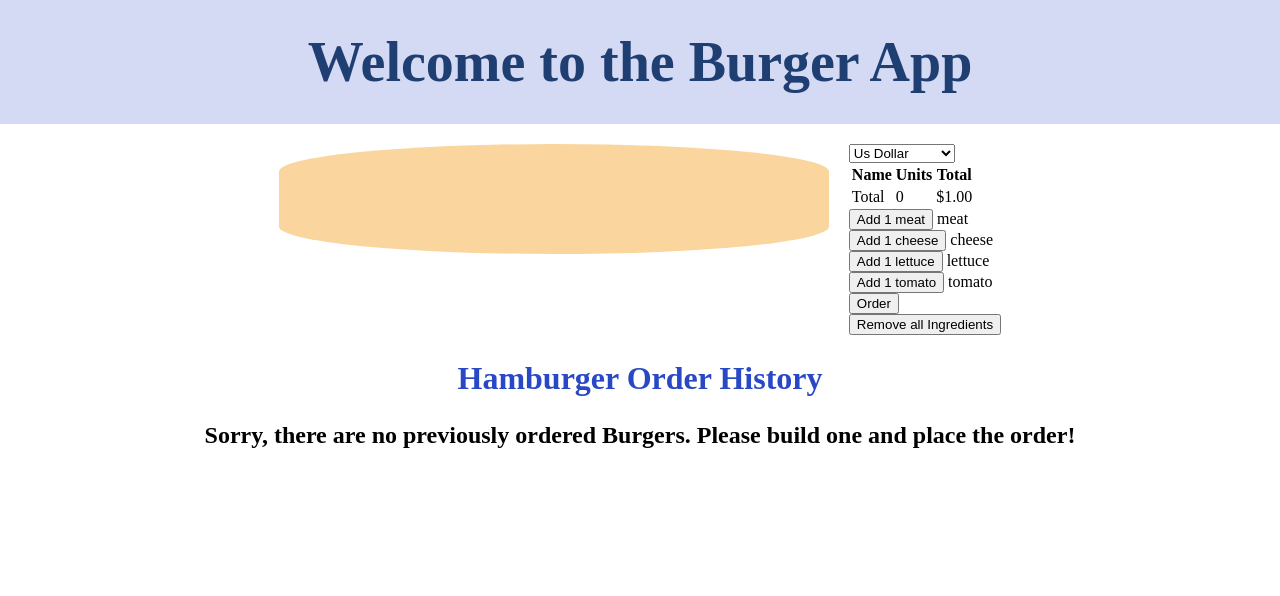
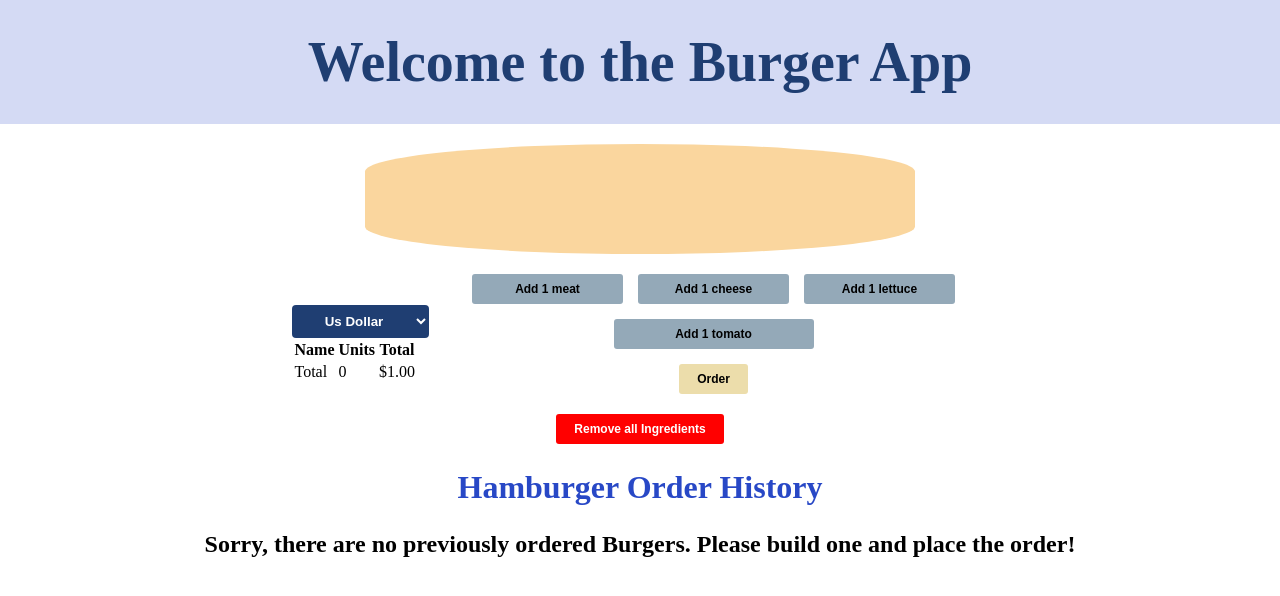
Before and after one commit to A-Cobra/angular, an Angular app: page / in a window 1280 px wide. Shown: the top 596 px of the page. Built offline with nearby package versions, Linux system fonts and the light colour scheme.

Commit message:
Finished the styling of the app

```diff
--- a/src/app/app.component.scss
+++ b/src/app/app.component.scss
@@ -1,16 +1,9 @@
-$main-color: rgba(40,72,198,1);
 $main-color-shadow: rgba(40,72,198,0.2);
 $navy-blue:rgba(31,62,114,1);
-$text-color: rgba(112,126,149,1);
-$separator:rgba(238,238,238,1);
-$main-perk: rgba(255,208,18,1);
-$main-perk-background: rgba(255,208,18,0.15);
-
 .main{
   display: grid;
   gap: 20px;
 }
-
 header{
   text-align: center;
   color: $navy-blue;
--- a/src/app/hamburger/hamburger-interaction-tools/hamburger-interaction-tools.component.html
+++ b/src/app/hamburger/hamburger-interaction-tools/hamburger-interaction-tools.component.html
@@ -1,3 +1,5 @@
+<div class="all-tools-container">
+  <div class="info">
     <select name="currency" id="currency" (change)="updateCurrency($event)">
       <option
         *ngFor="let currency of currencies | keyvalue"
@@ -36,15 +38,25 @@
         </td>
       </tr>
     </table>
-<div *ngFor="let ingredient of ingredientsKeys">
+  </div>
+  <div class="interactive-buttons-container">
+    <div class="ingredients-buttons-container">
+      <div
+        class="ingredient-buttons-container"
+        *ngFor="let ingredient of ingredientsKeys">
         <button
+          class="remove"
           *ngIf="hasAtLeastOne(ingredient)"
           (click)="removeEventEmit(ingredient)">
           Remove 1 {{ ingredient }}
         </button>
-  <button (click)="addEventEmit(ingredient)">Add 1 {{ ingredient }}</button>
-  {{ ingredient }}
+        <button class="add" (click)="addEventEmit(ingredient)">
+          Add 1 {{ ingredient }}
+        </button>
       </div>
-<div>
-  <button (click)="orderEventEmit()">Order</button>
     </div>
+    <div class="order-btn-container">
+      <button class="order-btn" (click)="orderEventEmit()">Order</button>
+    </div>
+  </div>
+</div>
--- a/src/app/hamburger/hamburger-interaction-tools/hamburger-interaction-tools.component.scss
+++ b/src/app/hamburger/hamburger-interaction-tools/hamburger-interaction-tools.component.scss
@@ -0,0 +1,85 @@
+$navy-blue:rgba(31,62,114,1);
+$light-blue: hsl(204, 20%, 65%);
+$bright-blue: rgba(40,72,198,1);
+$gold: #ffd700;
+$light-gold: #ecddab;
+$light-red: rgb(252, 168, 168);
+
+button{
+  border: none;
+  border-radius: 3px;
+  padding: 8px 18px;
+  font-weight: 700;
+  font-size: 12px;
+  color: black;
+  cursor: pointer;
+}
+#currency{
+  text-align: center;
+  border: none;
+  padding: 8px 14px;
+  background-color: $navy-blue;
+  color: white;
+  font-weight: 700;
+  border-radius: 4px;
+  option{
+    background-color: $light-blue;
+    color: black;
+  }
+}
+.order-btn-container{
+  .order-btn{
+    background-color: $light-gold;
+    &:hover{
+      color: rgba(255,255,255,1);
+      background-color: $gold;
+      box-shadow: 2px 5px 5px rgba(198, 197, 165, 0.2);
+    }
+  }
+}
+.interactive-buttons-container{
+  margin-bottom: 20px;
+  display: flex;
+  flex-wrap: wrap;
+  gap: 15px;
+  max-width: 550px;
+  align-items: center;
+  justify-content: center;
+  .ingredients-buttons-container{
+    display: flex;
+    flex-wrap: wrap;
+    justify-content: center;
+    align-items: center;
+    gap: 15px;
+    .ingredient-buttons-container{
+      max-width: 200px;
+      flex: 1 1 150px;
+      display: grid;
+      gap: 8px;
+      .remove{
+        background-color: $light-red;
+      &:hover{
+        color: rgba(255,255,255,1);
+        background-color: red;
+        box-shadow: 2px 5px 5px rgba(255, 0, 0, 0.2);
+      }
+      }
+      .add{
+        background-color: $light-blue;
+      &:hover{
+        color: rgba(255,255,255,1);
+        background-color: $bright-blue;
+        box-shadow: 2px 5px 5px rgba(39, 34, 182, 0.2);
+      }
+      }
+    }
+  }
+}
+
+
+.all-tools-container{
+  display: flex;
+  gap: 10px;
+  justify-content: center;
+
+align-items: center;}
--- a/src/app/hamburger/hamburger.component.html
+++ b/src/app/hamburger/hamburger.component.html
@@ -1,13 +1,11 @@
 <div class="grid-container">
   <div class="current-hamburger-interaction">
-    <div class="burger-canvas">
+    <div *ngIf="!orderSuccess" class="burger-canvas">
       <app-hamburger-renderer
-        *ngIf="!orderSuccess"
         [currentBurger]="currentBurger"></app-hamburger-renderer>
     </div>
-    <div class="burger-tools-container">
+    <div *ngIf="!orderSuccess" class="burger-tools-container">
       <app-hamburger-interaction-tools
-        *ngIf="!orderSuccess"
         [currentBurger]="currentBurger"
         [ingredientsController]="ingredientsControl"
         [totalIngredientsControl]="totalIngredientsControl"
@@ -15,9 +13,9 @@
         (otherEventEmitter)="
           handleOrder($event)
         "></app-hamburger-interaction-tools>
-      <button (click)="resetCurrentBurger()" *ngIf="!orderSuccess">
-        Remove all Ingredients
-      </button>
+      <div class="reset-btn-container">
+        <button (click)="resetCurrentBurger()">Remove all Ingredients</button>
+      </div>
     </div>
     <div *ngIf="orderSuccess">
       <h1>Thanks for your order, it will be available to eat really soon!</h1>
--- a/src/app/hamburger/hamburger.component.scss
+++ b/src/app/hamburger/hamburger.component.scss
@@ -2,6 +2,12 @@ $light-sky-blue:rgba(238,243,255,1);
 $navy-blue:rgba(31,62,114,1);
 $bright-blue: rgba(40,72,198,1);
 $main-color-shadow: rgba(40,72,198,0.2);
+$secondary-blue: #4f517d;
+$light-purple: #dccfec;
+$mid-purple: #a997df;
+$burgundy: rgb(128,0,32);
+$light-red: rgb(252, 168, 168);
+
 
 .grid-container{
   display: grid;
@@ -20,6 +26,29 @@ $main-color-shadow: rgba(40,72,198,0.2);
   h1{
     text-align: center;
   }
+  .burger-tools-container{
+    .reset-btn-container{
+      display: flex;
+      justify-content: center;
+    }
+    button{
+      max-width: 200px;
+      background-color: red;
+      &:hover{
+        background-color: $burgundy;
+        box-shadow: 2px 5px 5px rgba(255, 0, 0, 0.2);
+      }
+    }
+  }
+}
+button{
+  border: none;
+  border-radius: 3px;
+  padding: 8px 18px;
+  color: rgba(255,255,255,1);
+  font-weight: 700;
+  font-size: 12px;
+  cursor: pointer;
 }
 .burger-history{
   display: grid;
@@ -45,15 +74,30 @@ $main-color-shadow: rgba(40,72,198,0.2);
     background-color: $light-sky-blue;
     padding: 30px;
     border-radius: 5px;
+    display: grid;
+    gap: 15px;
     &:hover{
       box-shadow: 5px 5px 20px $main-color-shadow;
       border: solid 2px $navy-blue;
       background-color: white;
     }
   }
+  button{
+    max-width: 180px;
+    max-height: 45px;
+    background-color: $mid-purple;
+    &:hover{
+      background-color: $secondary-blue;
+      box-shadow: 2px 5px 5px rgba(109, 77, 173, 0.2);
+    }
+  }
 }
 .card-info-interaction{
   display: flex;
+  justify-content: center;
+  flex-wrap: wrap;
+  gap: 20px;
+  align-items: center;
 }
 
 @media screen and (max-width: 720px) {
```
Lines whose indentation alone changed are shown as unchanged.
